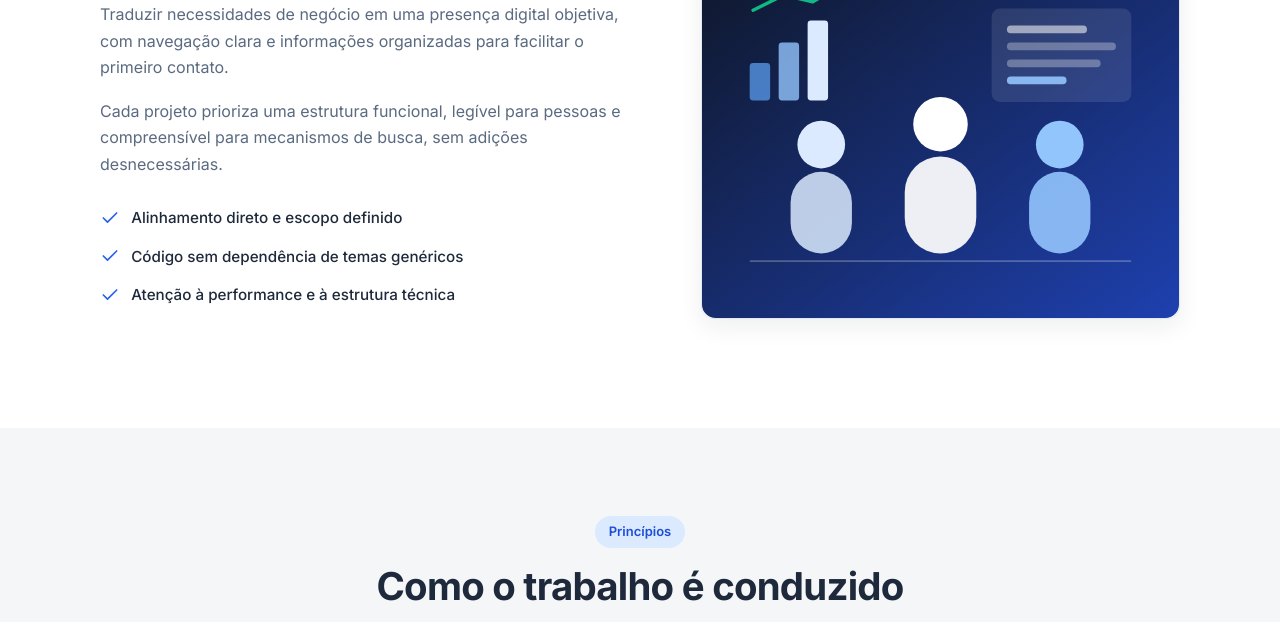
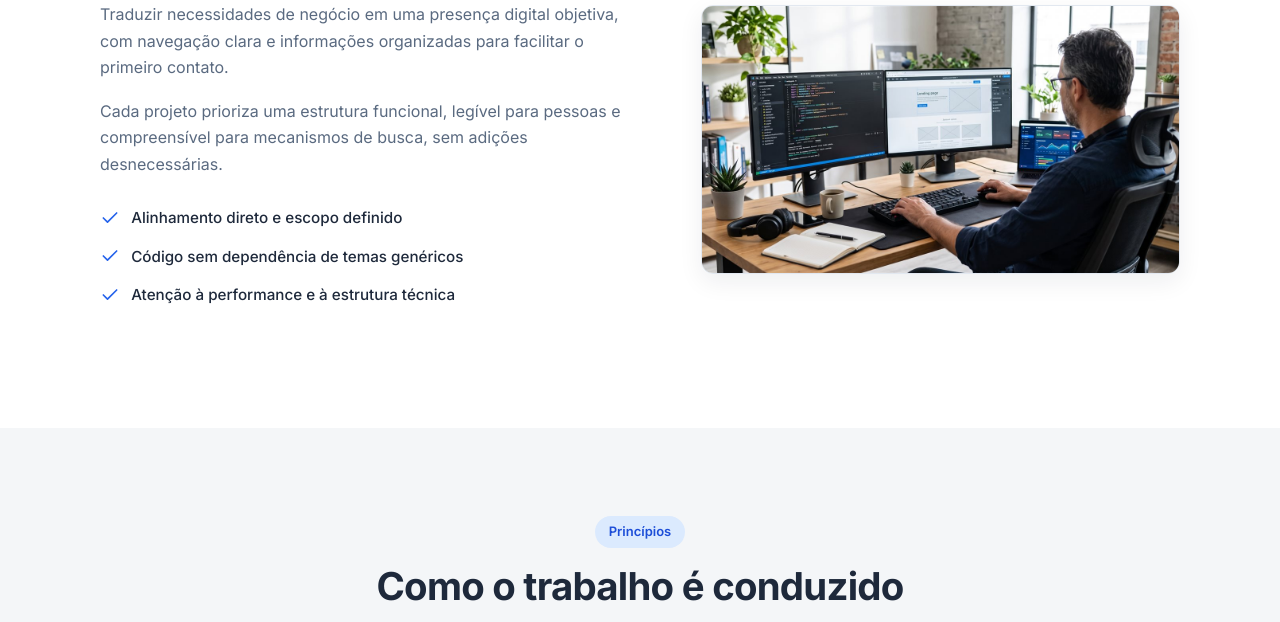
Before and after one commit to roldan-eng-software/roldan-eng-software, a plain HTML site: page sobre/index.html in a window 1280 px wide. Shown: the part 478-1100 px from the top of the page. Drawn offline with Linux system fonts and the light colour scheme.

Commit message:
feat: troca placeholder da pagina Sobre pela foto real de trabalho

```diff
--- a/sobre/index.html
+++ b/sobre/index.html
@@ -145,7 +145,7 @@
         </div>
         <div class="sobre__visual reveal">
           <div class="sobre__moldura">
-            <img src="../assets/placeholder-sobre.svg" alt="Ilustração representando organização e planejamento de projeto web" width="560" height="420" loading="lazy">
+            <img src="../assets/foto-trabalho-otimizada.jpg" alt="Desenvolvedor da Roldan Eng Software trabalhando em um projeto de site" width="1200" height="670" loading="lazy">
           </div>
         </div>
       </div>
```
Also changed, not shown: assets/placeholder-sobre.svg (deleted).
